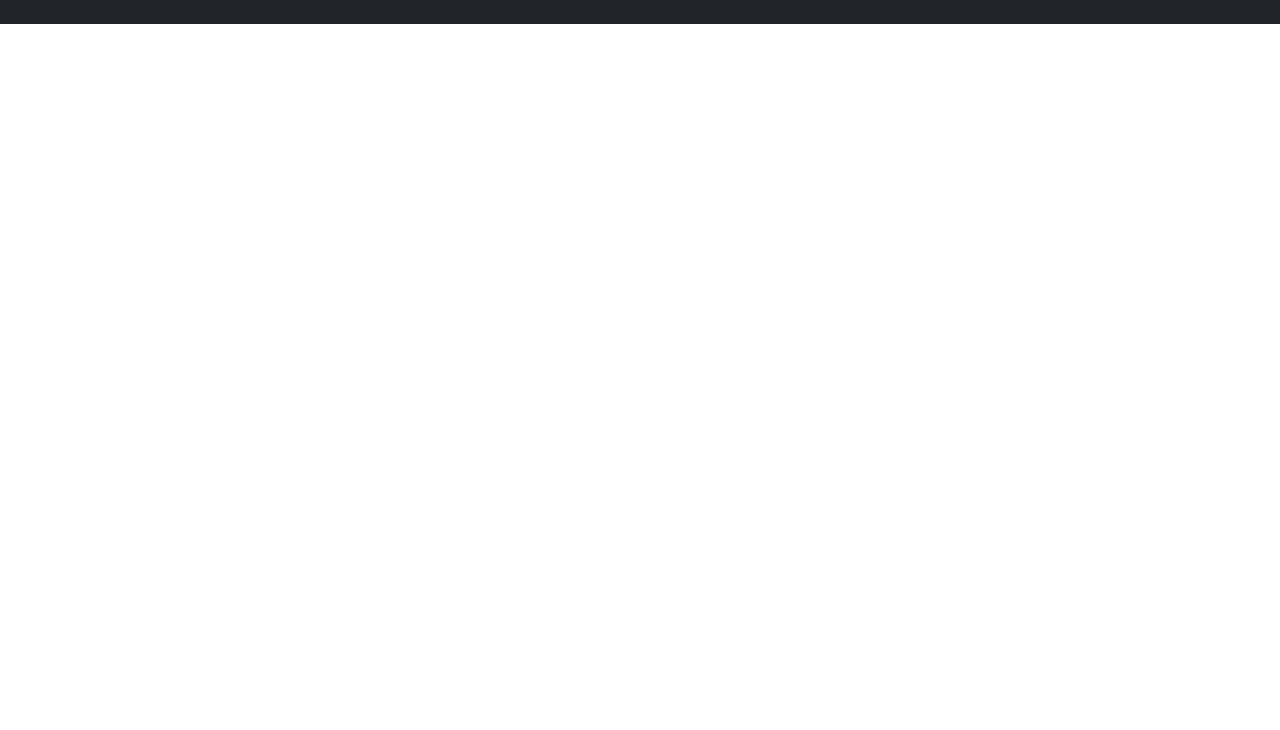
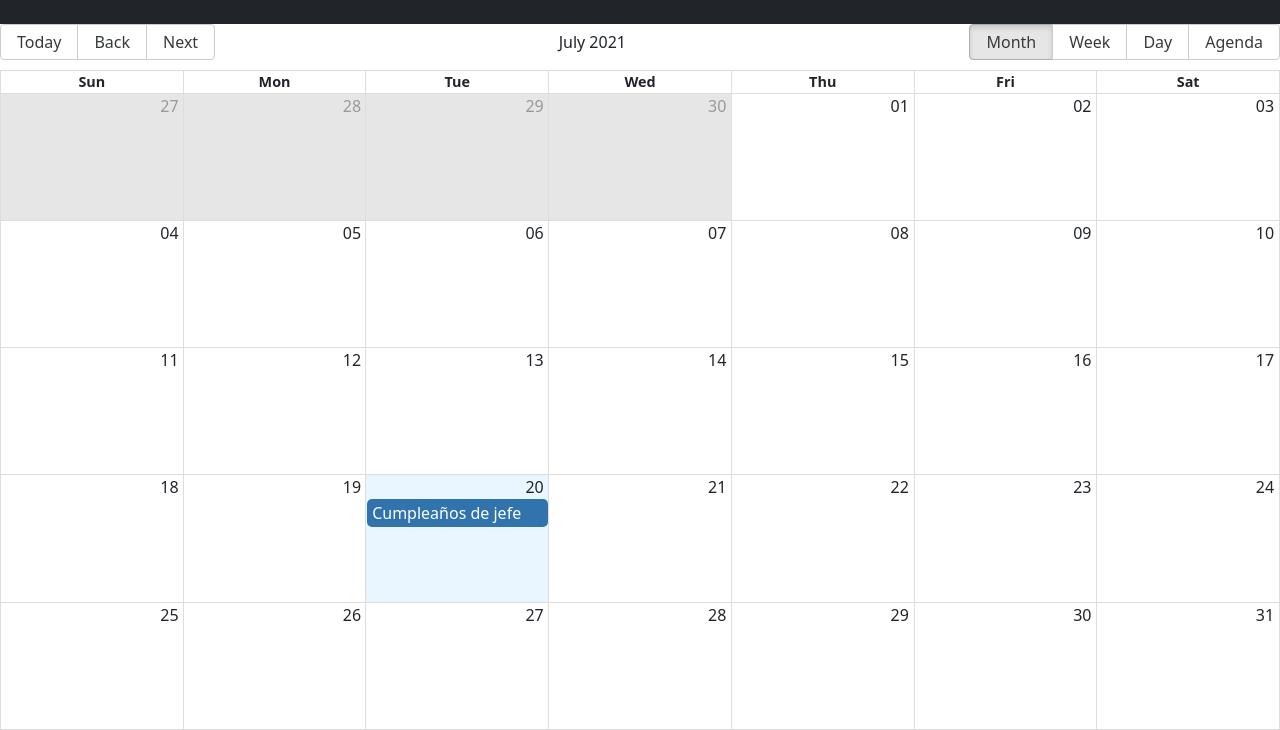
Before and after one commit to kamilodev/mern-calendar, a React app: page / in a window 1280 px wide. Shown: the part 70-800 px from the top of the page. Built offline with nearby package versions, Linux system fonts and the light colour scheme.

Commit message:
Installing and configuring BigCalendar

```diff
--- a/package.json
+++ b/package.json
@@ -6,8 +6,10 @@
 		"@testing-library/jest-dom": "^5.14.1",
 		"@testing-library/react": "^11.2.7",
 		"@testing-library/user-event": "^12.8.3",
+		"moment": "^2.29.1",
 		"node-sass": "^6.0.1",
 		"react": "^17.0.2",
+		"react-big-calendar": "^0.33.5",
 		"react-dom": "^17.0.2",
 		"react-router-dom": "^5.2.0",
 		"react-scripts": "4.0.3",
--- a/src/calendar/CalendarScreen.js
+++ b/src/calendar/CalendarScreen.js
@@ -1,10 +1,32 @@
 import React from 'react'
+import { Calendar, momentLocalizer } from 'react-big-calendar'
+import moment from 'moment'
+import 'react-big-calendar/lib/css/react-big-calendar.css'
+
 import { Navbar } from '../ui/Navbar'
+
+const localizer = momentLocalizer(moment)
+
+const events = [
+	{
+		title: 'Cumpleaños de jefe',
+		start: moment().toDate(),
+		end: moment().add(2, 'hours').toDate(),
+		bgcolor: '#fafafa',
+	},
+]
 
 export const CalendarScreen = () => {
 	return (
-		<div>
+		<div className='calendar__screen'>
 			<Navbar />
+
+			<Calendar
+				localizer={localizer}
+				events={events}
+				startAccesor='start'
+				endAccesor='end'
+			/>
 		</div>
 	)
 }
--- a/src/styles/base/_base.scss
+++ b/src/styles/base/_base.scss
@@ -2,6 +2,12 @@
 	font-family: 'Gill Sans', 'Gill Sans MT', Calibri, 'Trebuchet MS',
 		sans-serif;
 	margin: 0px;
+}
+
+html,
+body {
+	height: 100vh;
+	width: 100vh;
 }
 
 .mt-0 {
--- /dev/null
+++ b/src/styles/components/_calendar.scss
@@ -0,0 +1,9 @@
+.calendar__screen {
+	display: flex;
+	flex-flow: column;
+	height: 100vh;
+}
+
+.rbc-calendar {
+	height: 100%;
+}
--- a/src/styles/styles.scss
+++ b/src/styles/styles.scss
@@ -1,2 +1,3 @@
 @import './base/settings';
 @import './components/auth';
+@import './components/calendar';
```
Also changed, not shown: 1 other file.
